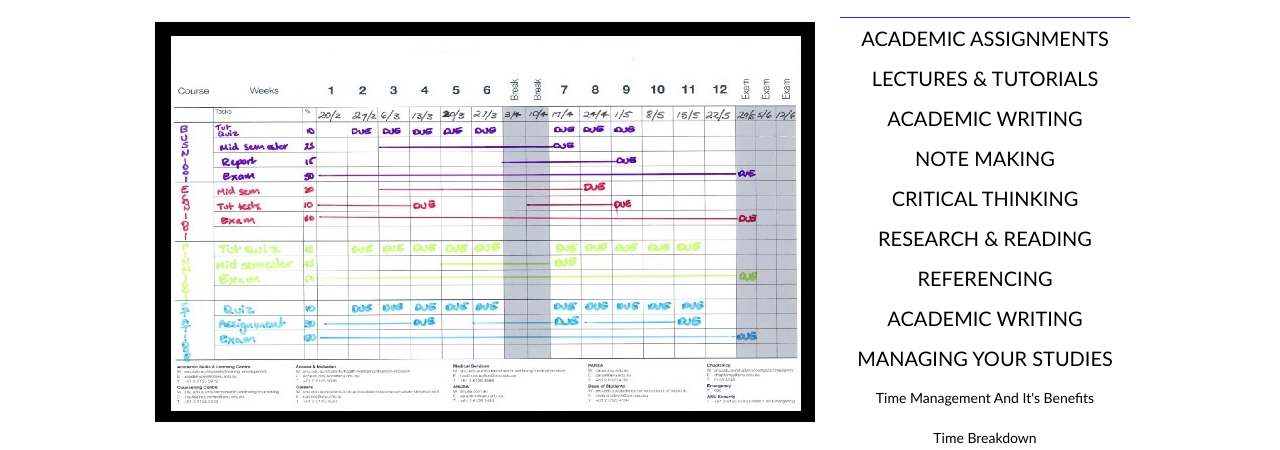
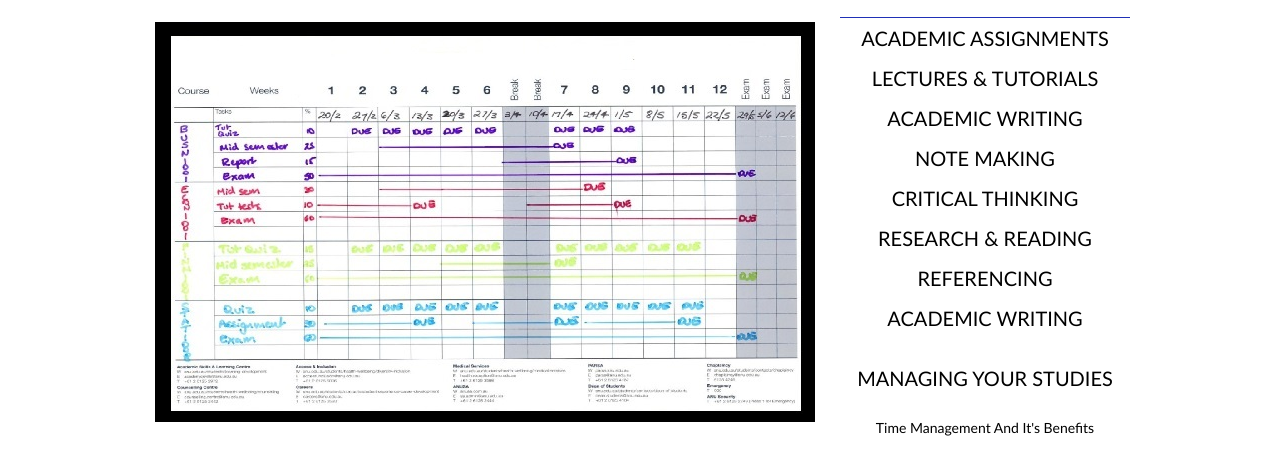
Before and after one commit to eugenealderton/OneMindMinisiteP2, a plain HTML site: page index.html in a window 1280 px wide. Shown: the part 289-739 px from the top of the page. Drawn offline with Linux system fonts and the light colour scheme.

Commit message:
Update index.html

```diff
--- a/index.html
+++ b/index.html
@@ -139,7 +139,7 @@
             <a href="http://learnline.cdu.edu.au/studyskills/studyskills/introreadingresearch.html">RESEARCH & READING</a>
             <a href="http://learnline.cdu.edu.au/studyskills/studyskills/introreferencing.html">REFERENCING</a>
             <a href="http://learnline.cdu.edu.au/studyskills/studyskills/introacademicassignments.html">ACADEMIC WRITING</a>
-            <a href="pagemain">MANAGING YOUR STUDIES</a>
+            <p>MANAGING YOUR STUDIES</p>
             <a class="subheader1" href="https://eugenealderton.github.io/TimeManagement/">Time Management And It's Benefits</a>
             <a class="subheader2" href="https://eugenealderton.github.io/TimeBreakdown/">Time Breakdown</a>
             <a class="subheader3" href="https://eugenealderton.github.io/StudyManagement/">Study Organization And Resources</a>
```
